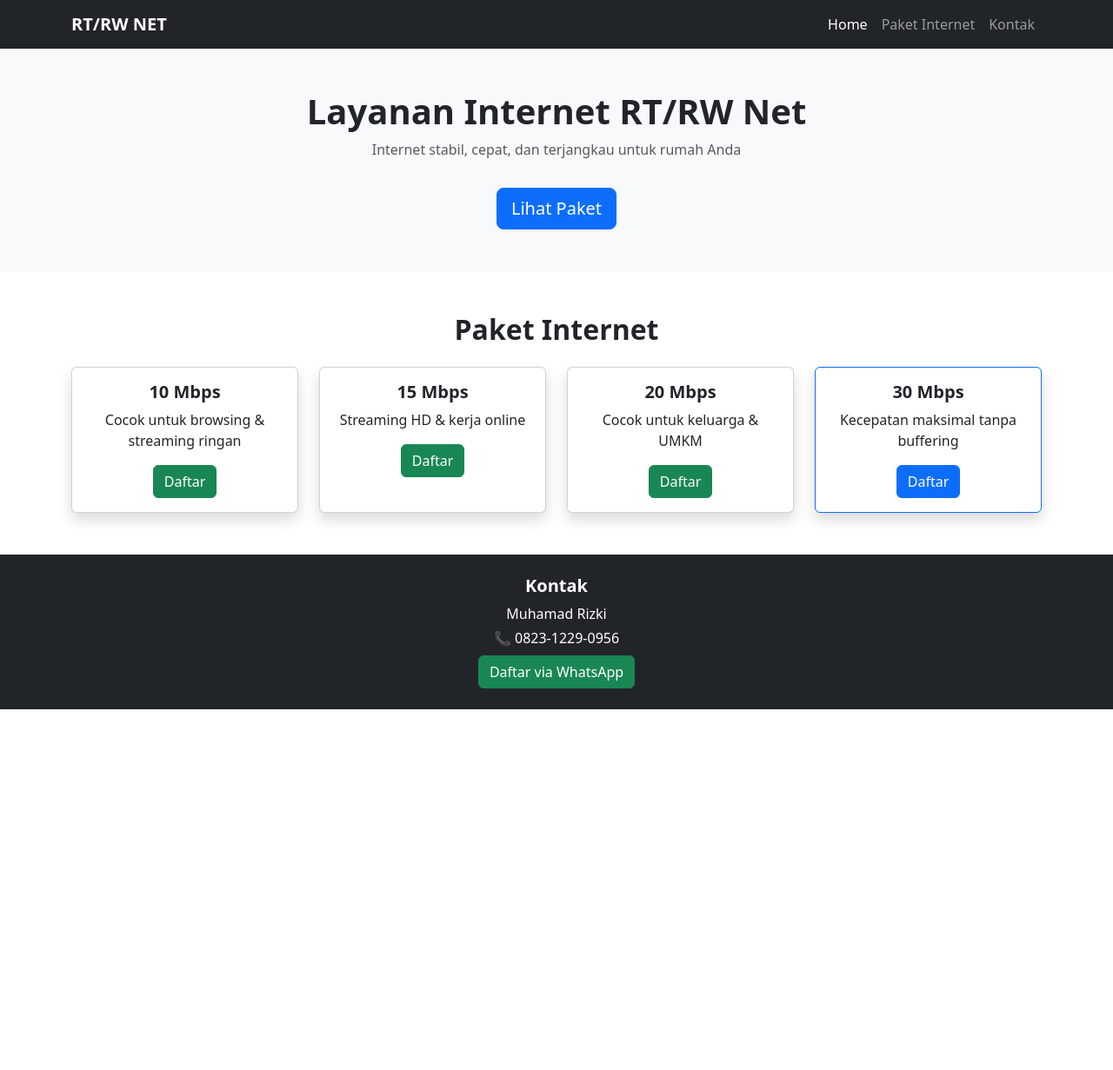
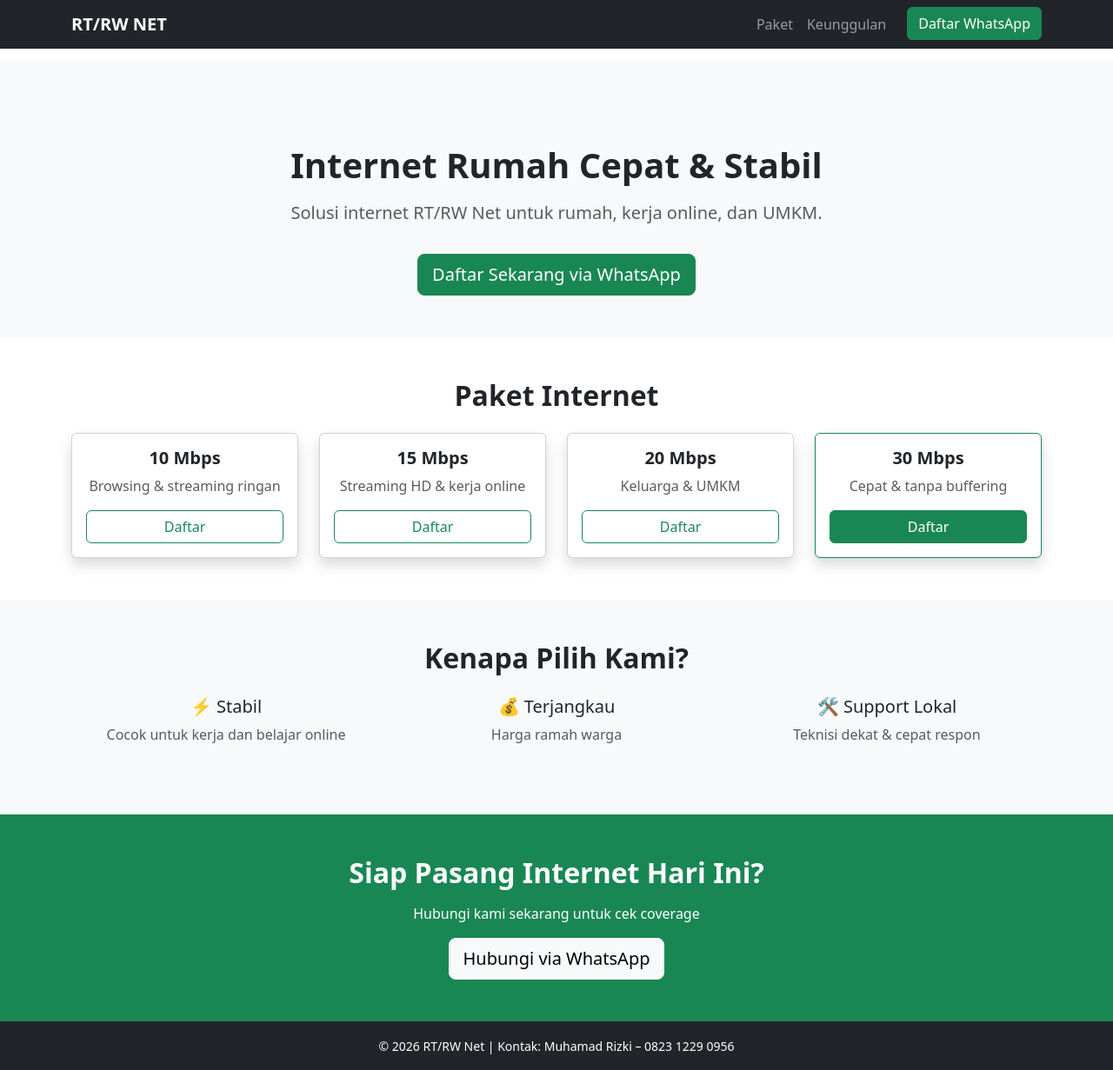
Before and after one commit to kapalp3cah/rtrwnet, a Django app: page / in a window 1280 px wide. Shown: the whole page at 87% size. Before the commit the page ends 816 px from the top, so only its background shows below. Run offline with Django 5.2, Linux system fonts and the light colour scheme.

Commit message:
Django RT RW Net

```diff
--- a/web/templates/web/index.html
+++ b/web/templates/web/index.html
@@ -2,45 +2,56 @@
 <html lang="id">
 <head>
     <meta charset="UTF-8">
-    <title>RT RW Net</title>
+    <title>RT RW Net – Internet Rumah Cepat & Terjangkau</title>
+    <meta name="viewport" content="width=device-width, initial-scale=1">
 
-    <!-- Bootstrap CSS -->
+    <!-- SEO sederhana -->
+    <meta name="description" content="Layanan Internet RT/RW Net cepat, stabil, dan terjangkau. Cocok untuk rumah, kerja online, dan UMKM. Daftar via WhatsApp.">
+
+    <!-- Bootstrap -->
     <link href="https://cdn.jsdelivr.net/npm/bootstrap@5.3.2/dist/css/bootstrap.min.css" rel="stylesheet">
-    <!--Static css import-->
-    {% load static %}
-    <link rel="stylesheet" href="{% static 'web/css/style.css' %}">
-
 </head>
 <body>
 
 <!-- Navbar -->
-<nav class="navbar navbar-expand-lg navbar-dark bg-dark">
+<nav class="navbar navbar-expand-lg navbar-dark bg-dark fixed-top">
     <div class="container">
         <a class="navbar-brand fw-bold" href="#">RT/RW NET</a>
-        <button class="navbar-toggler" type="button" data-bs-toggle="collapse" data-bs-target="#navbarNav">
+        <button class="navbar-toggler" type="button" data-bs-toggle="collapse" data-bs-target="#nav">
             <span class="navbar-toggler-icon"></span>
         </button>
-
-        <div class="collapse navbar-collapse" id="navbarNav">
+        <div class="collapse navbar-collapse" id="nav">
             <ul class="navbar-nav ms-auto">
-                <li class="nav-item"><a class="nav-link active" href="#">Home</a></li>
-                <li class="nav-item"><a class="nav-link" href="#paket">Paket Internet</a></li>
-                <li class="nav-item"><a class="nav-link" href="#kontak">Kontak</a></li>
+                <li class="nav-item"><a class="nav-link" href="#paket">Paket</a></li>
+                <li class="nav-item"><a class="nav-link" href="#keunggulan">Keunggulan</a></li>
+                <li class="nav-item">
+                    <a class="btn btn-success ms-lg-3"
+                       href="https://wa.me/6282312290956"
+                       target="_blank">
+                        Daftar WhatsApp
+                    </a>
+                </li>
             </ul>
         </div>
     </div>
 </nav>
 
 <!-- Hero -->
-<section class="bg-light py-5">
-    <div class="container text-center">
-        <h1 class="fw-bold">Layanan Internet RT/RW Net</h1>
-        <p class="text-muted">Internet stabil, cepat, dan terjangkau untuk rumah Anda</p>
-        <a href="#paket" class="btn btn-primary btn-lg mt-3">Lihat Paket</a>
+<section class="bg-light text-center pt-5" style="margin-top:70px">
+    <div class="container py-5">
+        <h1 class="fw-bold mb-3">Internet Rumah Cepat & Stabil</h1>
+        <p class="lead text-muted">
+            Solusi internet RT/RW Net untuk rumah, kerja online, dan UMKM.
+        </p>
+        <a href="https://wa.me/6282312290956"
+           target="_blank"
+           class="btn btn-success btn-lg mt-3">
+            Daftar Sekarang via WhatsApp
+        </a>
     </div>
 </section>
 
-<!-- Paket Internet -->
+<!-- Paket -->
 <section id="paket" class="py-5">
     <div class="container">
         <h2 class="text-center fw-bold mb-4">Paket Internet</h2>
@@ -48,63 +59,104 @@
         <div class="row g-4">
             <!-- 10 Mbps -->
             <div class="col-md-3">
-                <div class="card shadow h-100 text-center">
+                <div class="card h-100 shadow text-center">
                     <div class="card-body">
-                        <h5 class="card-title fw-bold">10 Mbps</h5>
-                        <p class="card-text">Cocok untuk browsing & streaming ringan</p>
-                        <a href="#" class="btn btn-success">Daftar</a>
+                        <h5 class="fw-bold">10 Mbps</h5>
+                        <p class="text-muted">Browsing & streaming ringan</p>
+                        <a href="https://wa.me/6282312290956"
+                           class="btn btn-outline-success w-100">
+                            Daftar
+                        </a>
                     </div>
                 </div>
             </div>
 
             <!-- 15 Mbps -->
             <div class="col-md-3">
-                <div class="card shadow h-100 text-center">
+                <div class="card h-100 shadow text-center">
                     <div class="card-body">
-                        <h5 class="card-title fw-bold">15 Mbps</h5>
-                        <p class="card-text">Streaming HD & kerja online</p>
-                        <a href="#" class="btn btn-success">Daftar</a>
+                        <h5 class="fw-bold">15 Mbps</h5>
+                        <p class="text-muted">Streaming HD & kerja online</p>
+                        <a href="https://wa.me/6282312290956"
+                           class="btn btn-outline-success w-100">
+                            Daftar
+                        </a>
                     </div>
                 </div>
             </div>
 
             <!-- 20 Mbps -->
             <div class="col-md-3">
-                <div class="card shadow h-100 text-center">
+                <div class="card h-100 shadow text-center">
                     <div class="card-body">
-                        <h5 class="card-title fw-bold">20 Mbps</h5>
-                        <p class="card-text">Cocok untuk keluarga & UMKM</p>
-                        <a href="#" class="btn btn-success">Daftar</a>
+                        <h5 class="fw-bold">20 Mbps</h5>
+                        <p class="text-muted">Keluarga & UMKM</p>
+                        <a href="https://wa.me/6282312290956"
+                           class="btn btn-outline-success w-100">
+                            Daftar
+                        </a>
                     </div>
                 </div>
             </div>
 
             <!-- 30 Mbps -->
             <div class="col-md-3">
-                <div class="card shadow h-100 text-center border-primary">
+                <div class="card h-100 shadow text-center border-success">
                     <div class="card-body">
-                        <h5 class="card-title fw-bold">30 Mbps</h5>
-                        <p class="card-text">Kecepatan maksimal tanpa buffering</p>
-                        <a href="#" class="btn btn-primary">Daftar</a>
+                        <h5 class="fw-bold">30 Mbps</h5>
+                        <p class="text-muted">Cepat & tanpa buffering</p>
+                        <a href="https://wa.me/6282312290956"
+                           class="btn btn-success w-100">
+                            Daftar
+                        </a>
                     </div>
                 </div>
             </div>
-
         </div>
     </div>
 </section>
 
-<!-- Kontak -->
-<section id="kontak" class="bg-dark text-white py-4">
-    <div class="container text-center">
-        <h5 class="fw-bold mb-2">Kontak</h5>
-        <p class="mb-1">Muhamad Rizki</p>
-        <p class="mb-2">📞 0823-1229-0956</p>
-        <a href="https://wa.me/6282312290956" class="btn btn-success">Daftar via WhatsApp</a>
+<!-- Keunggulan -->
+<section id="keunggulan" class="bg-light py-5">
+    <div class="container">
+        <h2 class="text-center fw-bold mb-4">Kenapa Pilih Kami?</h2>
+        <div class="row text-center">
+            <div class="col-md-4 mb-3">
+                <h5>⚡ Stabil</h5>
+                <p class="text-muted">Cocok untuk kerja dan belajar online</p>
+            </div>
+            <div class="col-md-4 mb-3">
+                <h5>💰 Terjangkau</h5>
+                <p class="text-muted">Harga ramah warga</p>
+            </div>
+            <div class="col-md-4 mb-3">
+                <h5>🛠 Support Lokal</h5>
+                <p class="text-muted">Teknisi dekat & cepat respon</p>
+            </div>
+        </div>
     </div>
 </section>
 
-<!-- Bootstrap JS -->
+<!-- CTA -->
+<section class="bg-success text-white text-center py-5">
+    <div class="container">
+        <h2 class="fw-bold mb-3">Siap Pasang Internet Hari Ini?</h2>
+        <p>Hubungi kami sekarang untuk cek coverage</p>
+        <a href="https://wa.me/6282312290956"
+           target="_blank"
+           class="btn btn-light btn-lg">
+            Hubungi via WhatsApp
+        </a>
+    </div>
+</section>
+
+<!-- Footer -->
+<footer class="bg-dark text-white text-center py-3">
+    <small>
+        © 2026 RT/RW Net | Kontak: Muhamad Rizki – 0823 1229 0956
+    </small>
+</footer>
+
 <script src="https://cdn.jsdelivr.net/npm/bootstrap@5.3.2/dist/js/bootstrap.bundle.min.js"></script>
 </body>
 </html>
```
